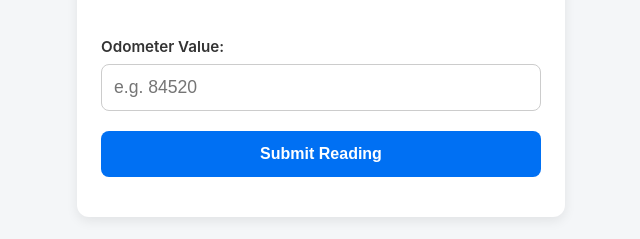
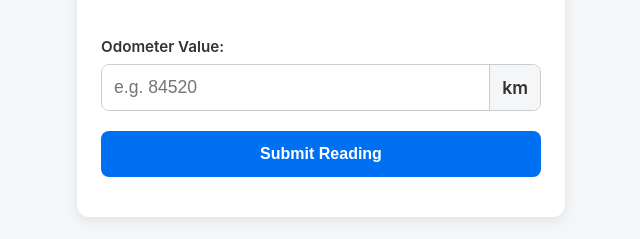
Before and after one commit to jkhamanishi/odometer-app, a website built with Vite: page frontend/index.html in a window 1280 px wide. Shown: the part 185-424 px from the top of the page, 319-959 px from the left. Built offline with nearby package versions, Linux system fonts and the light colour scheme; no server answers.

Commit message:
Added odometer unit

```diff
--- a/frontend/index.html
+++ b/frontend/index.html
@@ -58,7 +58,10 @@
 
         <div class="field">
           <label for="odometer">Odometer Value:</label>
-          <input type="number" id="odometer" required placeholder="e.g. 84520" />
+          <div class="odometer-input">
+            <input type="number" id="odometer" required placeholder="e.g. 84520" />
+            <span class="odometer-unit">km</span>
+          </div>
         </div>
 
         <button type="submit" id="submitBtn">Submit Reading</button>
--- a/frontend/src/style.css
+++ b/frontend/src/style.css
@@ -56,6 +56,48 @@ input[type="number"] {
 
 input[type="number"]:focus {
   border-color: var(--primary-color);
+}
+
+input[type="number"]::-webkit-inner-spin-button,
+input[type="number"]::-webkit-outer-spin-button {
+  appearance: none;
+  margin: 0;
+}
+
+input[type="number"] {
+  appearance: textfield;
+}
+
+.odometer-input {
+  display: flex;
+  align-items: center;
+  border: 1px solid #ccc;
+  border-radius: 8px;
+  overflow: hidden;
+  transition: border-color 0.2s;
+}
+
+.odometer-input:focus-within {
+  border-color: var(--primary-color);
+}
+
+.odometer-input input {
+  flex: 1;
+  min-width: 0;
+  border: none;
+  border-radius: 0;
+}
+
+.odometer-input input:focus {
+  border-color: transparent;
+}
+
+.odometer-unit {
+  font-size: 1.1rem;
+  font-weight: 600;
+  padding: 12px;
+  border-left: 1px solid #ccc;
+  background-color: #f4f6f8;
 }
 
 .button-group {
```
